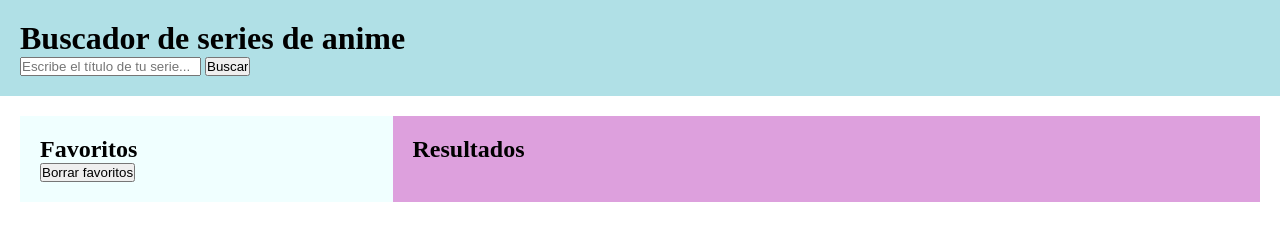
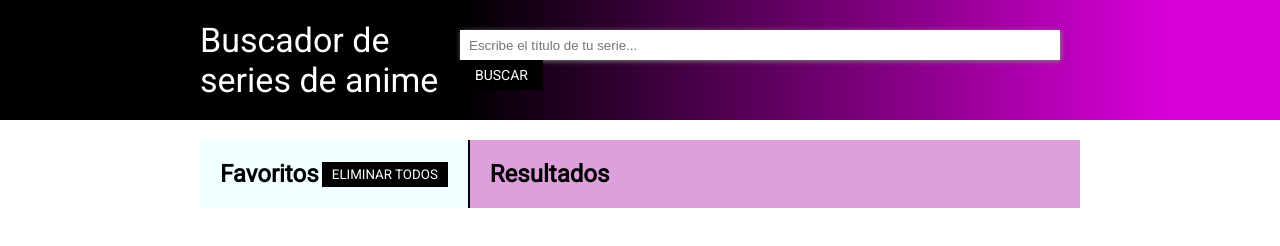
Before and after one commit to Adalab/modulo-2-evaluacion-final-Sandra-Gutierrez, a website: page src/html/index.html in a window 1280 px wide. Drawn offline with nearby package versions, Linux system fonts and the light colour scheme; files that its build step writes are made by us from their sources.

Commit message:
Add some style

```diff
--- a/src/html/partials/main.html
+++ b/src/html/partials/main.html
@@ -1,7 +1,9 @@
 <main class="main">
   <section class="sectionFav">
-    <h2 class="sectionFav__title">Favoritos</h2>
-    <button class="js-btnReset header__form--reset">Borrar favoritos</button>
+    <div class="sectionFav__div">
+      <h2 class="sectionFav__div--title">Favoritos</h2>
+      <button class="js-btnReset sectionFav__div--btnReset">Eliminar todos</button>
+    </div>
     <ul class="js-listFav sectionFav__list"></ul>
   </section>
   <section class="sectionRes">
--- a/src/scss/layout/_header.scss
+++ b/src/scss/layout/_header.scss
@@ -1,4 +1,34 @@
 .header{
-    background-color:powderblue;
-    padding: 20px
+    background: rgb(0,0,0);
+    background: linear-gradient(90deg, rgba(0,0,0,1) 36%, rgba(215,0,215,1) 91%);
+    padding: 20px 200px;
+    display: flex;
+    justify-content: space-between;
+    align-items: center;
+    font-family: roboto;
+    &__title{
+        color: white;
+        font-weight: 100;
+        font-size: 34px;
+    }
+    &__form{
+        &--text{
+            width: 600px;
+            height: 30px;
+            padding: 8px;
+            border: 1px solid transparent;
+            margin-right: 20px;
+            box-shadow: 1px 1px 5px grey;
+        }
+        &--search{
+            padding: 7px 15px;
+            background-color: black;
+            border: none;
+            color: white;
+            text-transform: uppercase;
+            font-family: 'Roboto';
+            cursor: pointer;
+            font-size: 14px;
+        }
+    }
 }
--- a/src/scss/layout/_main.scss
+++ b/src/scss/layout/_main.scss
@@ -1,12 +1,28 @@
 
 .main{
     display: flex;
-    padding: 20px;
+    padding: 20px 200px;
+    font-family: 'Roboto';
 }
 .sectionFav{
     background-color: azure;
     width: 30vw;
     padding: 20px;
+    border-right: 2px solid black;
+    &__div{
+        display: flex;
+        justify-content: space-between;
+        align-items: center;
+        &--btnReset{
+            padding: 5px 10px;
+            border: none;
+            background-color: black;
+            color: white;
+            font-family: 'Roboto';
+            text-transform: uppercase;
+            cursor: pointer;
+        }
+    }
     &__list{
         list-style: none;
         display: flex;
```
